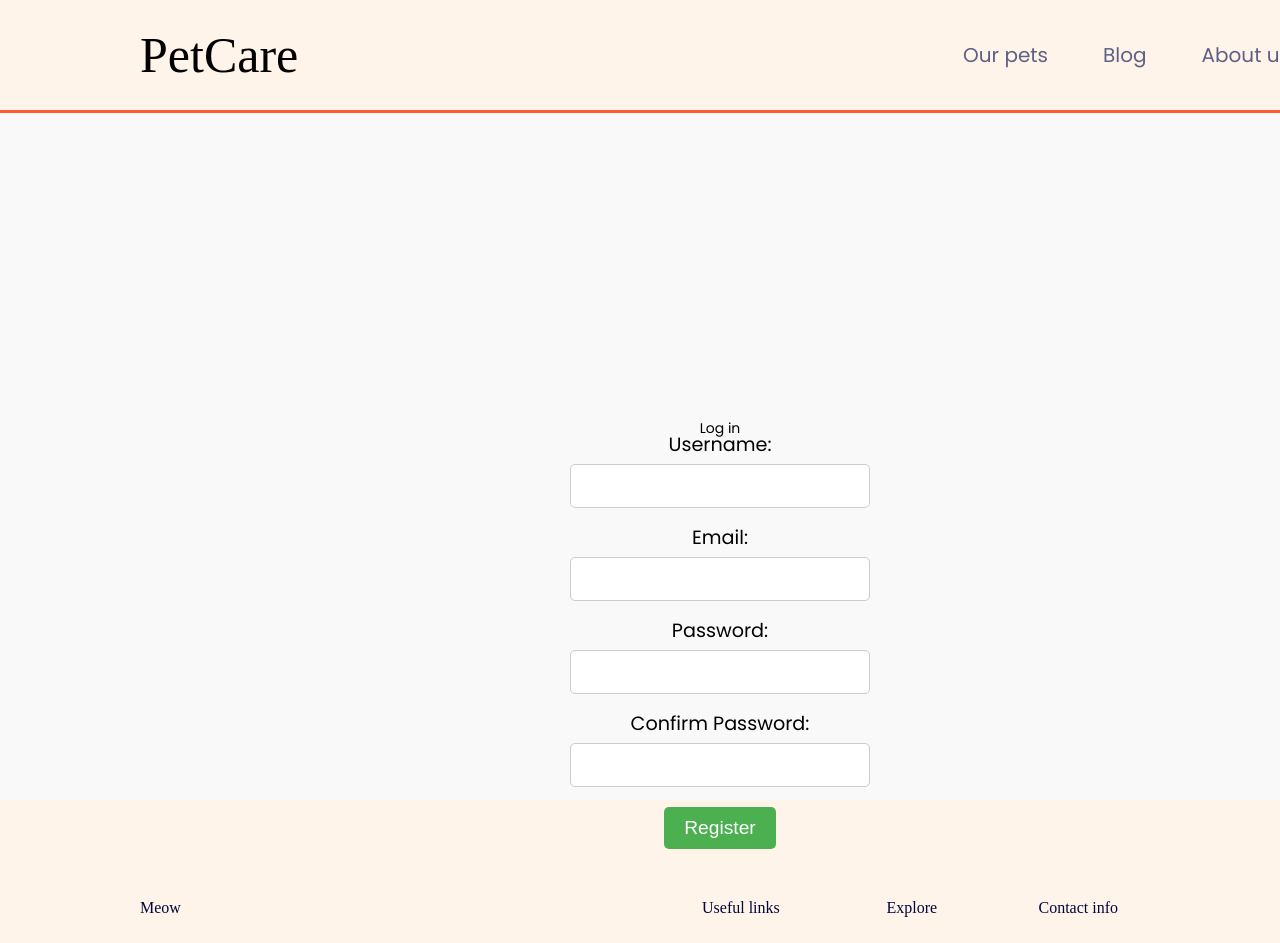
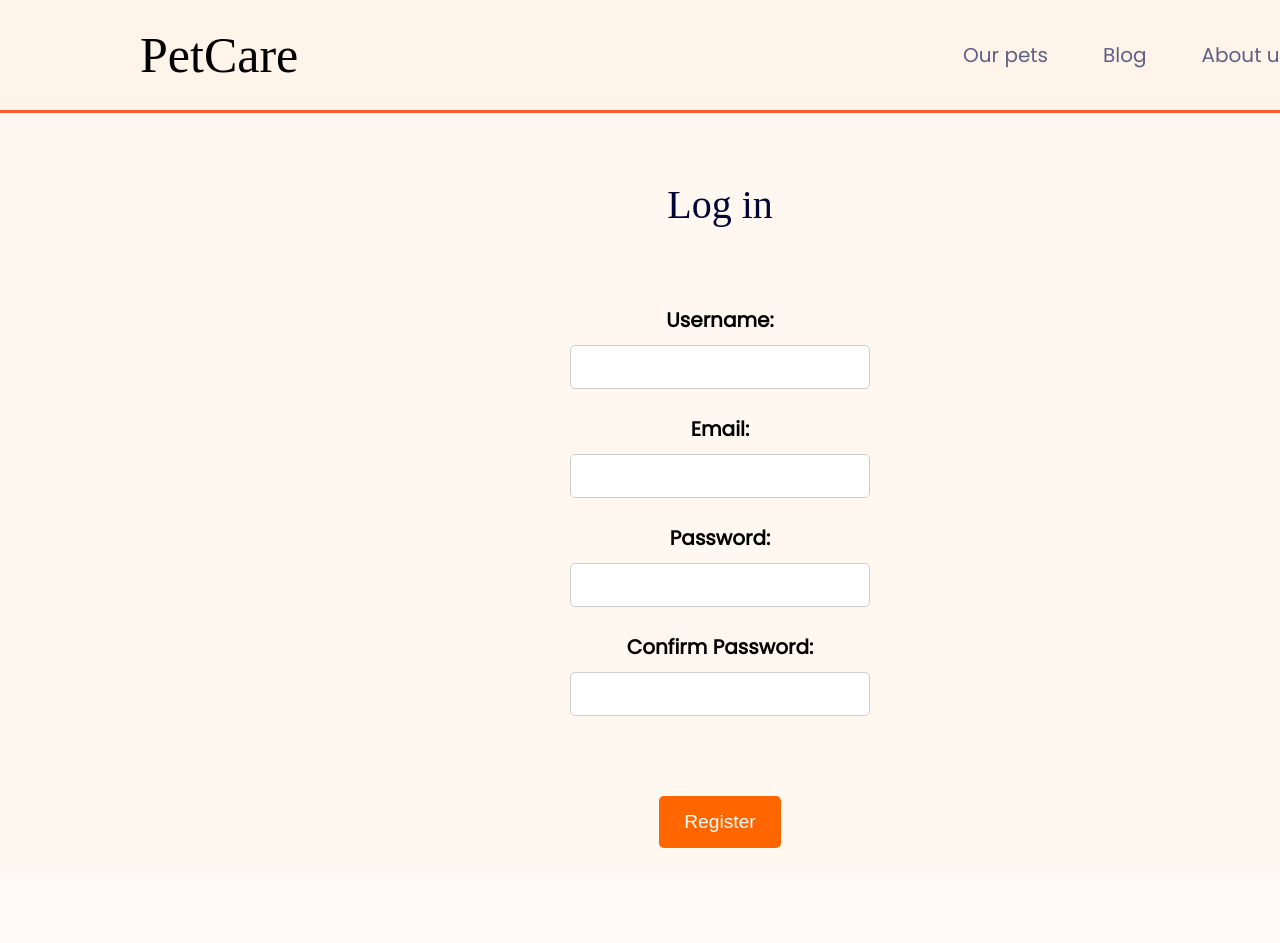
Before and after one commit to AlexStepanyk5/AnimalRecognizer, a React (Create React App) app: page /signup in a window 1280 px wide. Shown: the top 943 px of the page. Built offline with nearby package versions, Linux system fonts and the light colour scheme; a web font is replaced by a local one.

Commit message:
Fixed Authorization and Sign Up styles, forms

```diff
--- a/src/Pages/Authorization/index.js
+++ b/src/Pages/Authorization/index.js
@@ -1,4 +1,3 @@
-
 import React, { useState } from 'react';
 import axios from 'axios';
 import './style.scss';
@@ -32,7 +31,7 @@ function Authorization() {
   };
   return (
     <form className='authorization-container' onSubmit={handleAuthorization}>
-      <div>{connectionStatus}</div>
+      <div className='status'>{connectionStatus}</div>
       <label>Email:</label>
       <input type="email" value={email} onChange={e => setEmail(e.target.value)} />
       <label>Password:</label>
--- a/src/Pages/Authorization/style.scss
+++ b/src/Pages/Authorization/style.scss
@@ -3,21 +3,16 @@
 
 .authorization-container {
     max-width: 1440px;
-    padding: 30px 140px 30px;
+    padding: 250px 140px 30px;
+    margin-bottom: 100px;
+    background-color: #fff8f1;
+    max-height: 850px;
     font-family: $main-font;
-    font-size: rem(14px);
-    margin: auto;
-    background-color: #FFF4EA;
-    padding-top: rem(500px);
-}
-.authorization-container {
     display: flex;
     flex-direction: column;
     justify-content: center;
     align-items: center;
-    height: 100vh;
-    background-color: #f9f9f9;
-  }
+}
 
   .authorization-container form {
     display: flex;
@@ -29,8 +24,9 @@
   }
 
   .authorization-container label {
-    font-size: 1.2rem;
-    margin-bottom: 10px;
+    font-size: rem(20px);
+    margin-bottom: 20px;
+    font-weight: 600;
   }
 
   .authorization-container input {
@@ -44,15 +40,28 @@
   }
 
   .authorization-container button {
-    padding: 10px 20px;
-    background-color: #4CAF50;
+    padding: rem(15px) rem(25px);
+    margin-top: rem(60px);
+    background-color: #ff6600;
     color: white;
     border: none;
     border-radius: 5px;
     font-size: 1.2rem;
     cursor: pointer;
+    transition: all 0.3s ease 0s;
+    align-items: center;
+    text-decoration: none;
   }
 
   .authorization-container button:hover {
-    background-color: #3e8e41;
+    background-color: #ff6600;
+    box-shadow: 0px 8px 8px #723d00;
+    transform: translateY(-5px);
   }
+
+.status{
+  font-family: $secondary-font;
+  font-size: rem(50px);
+  color: #00063a;
+  padding-bottom: rem(100px);
+}
--- a/src/Pages/SignUp/index.js
+++ b/src/Pages/SignUp/index.js
@@ -39,8 +39,8 @@ function SignUp() {
   };
 
   return (
-    <form className='authorization-container' onSubmit={handleRegistration}>
-      <div>{connectionStatus}</div>
+    <form className='signup-container' onSubmit={handleRegistration}>
+      <div className='status_signup'>{connectionStatus}</div>
       <label>Username:</label>
       <input type="text" value={username} onChange={e => setUsername(e.target.value)} />
       <label>Email:</label>
--- a/src/Pages/SignUp/style.scss
+++ b/src/Pages/SignUp/style.scss
@@ -1,25 +1,19 @@
 @use "../../styles/variables" as *;
 @use "../../styles/functions" as *;
 
-.authorization-container {
-    max-width: 1440px;
-    padding: 30px 140px 30px;
-    font-family: $main-font;
-    font-size: rem(14px);
-    margin: auto;
-    background-color: #FFF4EA;
-    padding-top: rem(500px);
+.signup-container {
+  max-width: 1440px ;
+  padding: 185px 140px 30px ;
+  margin-bottom: 100px;
+  background-color: #fff8f1 ;
+  max-height: 1000px ;
+  font-family: $main-font ;
+  display: flex;
+  flex-direction: column;
+  justify-content: center;
+  align-items: center;
 }
-.authorization-container {
-    display: flex;
-    flex-direction: column;
-    justify-content: center;
-    align-items: center;
-    height: 100vh;
-    background-color: #f9f9f9;
-  }
-
-  .authorization-container form {
+  .signup-container form {
     display: flex;
     flex-direction: column;
     align-items: center;
@@ -28,12 +22,14 @@
     border-radius: 5px;
   }
 
-  .authorization-container label {
-    font-size: 1.2rem;
-    margin-bottom: 10px;
+  .signup-container label {
+    font-size: rem(20px);
+    margin-bottom: rem(15px);
+    font-weight: 600;
+    margin-top: rem(10px);
   }
 
-  .authorization-container input {
+  .signup-container input {
     padding: 10px;
     margin-bottom: 20px;
     border: 1px solid #ccc;
@@ -43,16 +39,29 @@
     max-width: 300px;
   }
 
-  .authorization-container button {
-    padding: 10px 20px;
-    background-color: #4CAF50;
-    color: white;
-    border: none;
-    border-radius: 5px;
-    font-size: 1.2rem;
-    cursor: pointer;
+  .signup-container button {
+    padding: rem(15px) rem(25px) ;
+    margin-top: rem(60px) ;
+    background-color: #ff6600 ;
+    color: white ;
+    border: none ;
+    border-radius: 5px ;
+    font-size: 1.2rem ;
+    cursor: pointer ;
+    transition: all 0.3s ease 0s ;
+    align-items: center ;
+    text-decoration: none ;
   }
 
-  .authorization-container button:hover {
-    background-color: #3e8e41;
+  .signup-container button:hover {
+    background-color: #ff6600 ;
+    box-shadow: 0px 8px 8px #723d00 ;
+    transform: translateY(-5px) ;
   }
+
+.status_signup{
+  font-family: $secondary-font ;
+  font-size: 250%;
+  color: #00063a ;
+  padding-bottom: rem(75px) ;
+}
```
